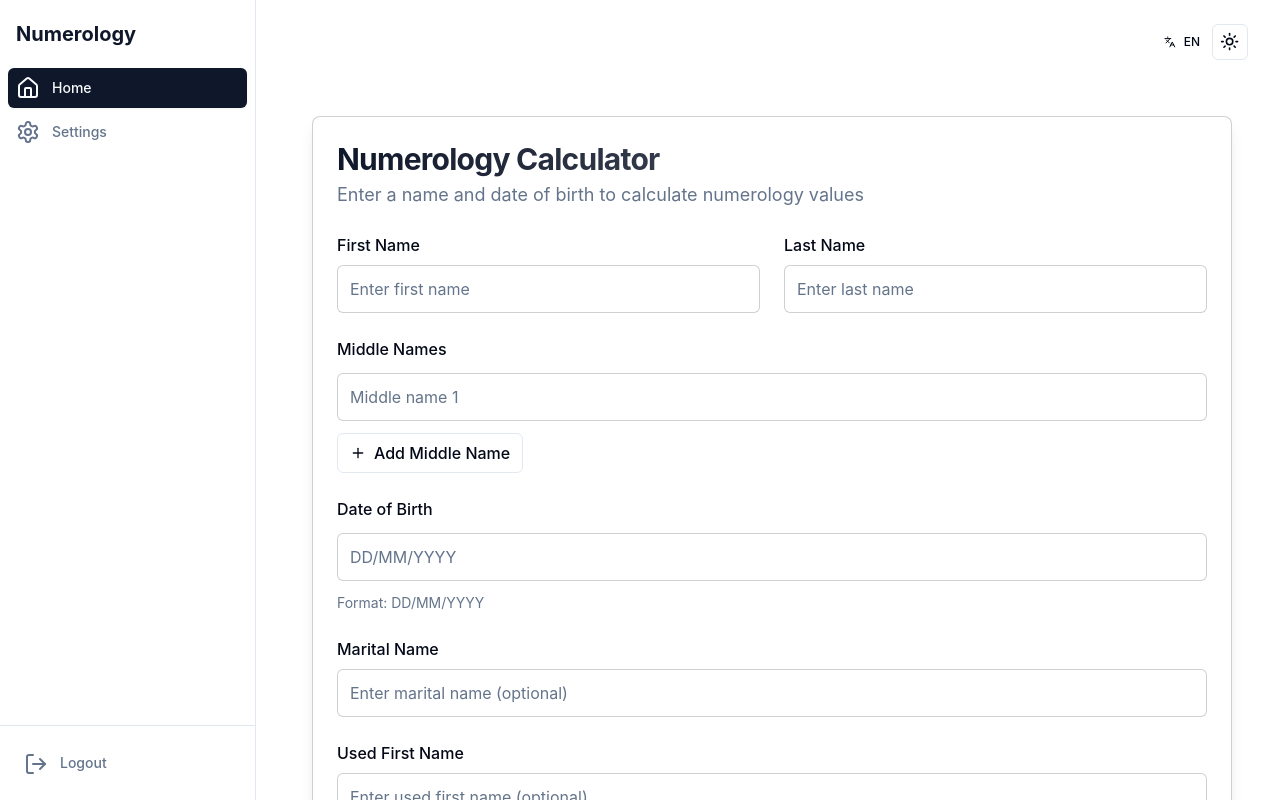
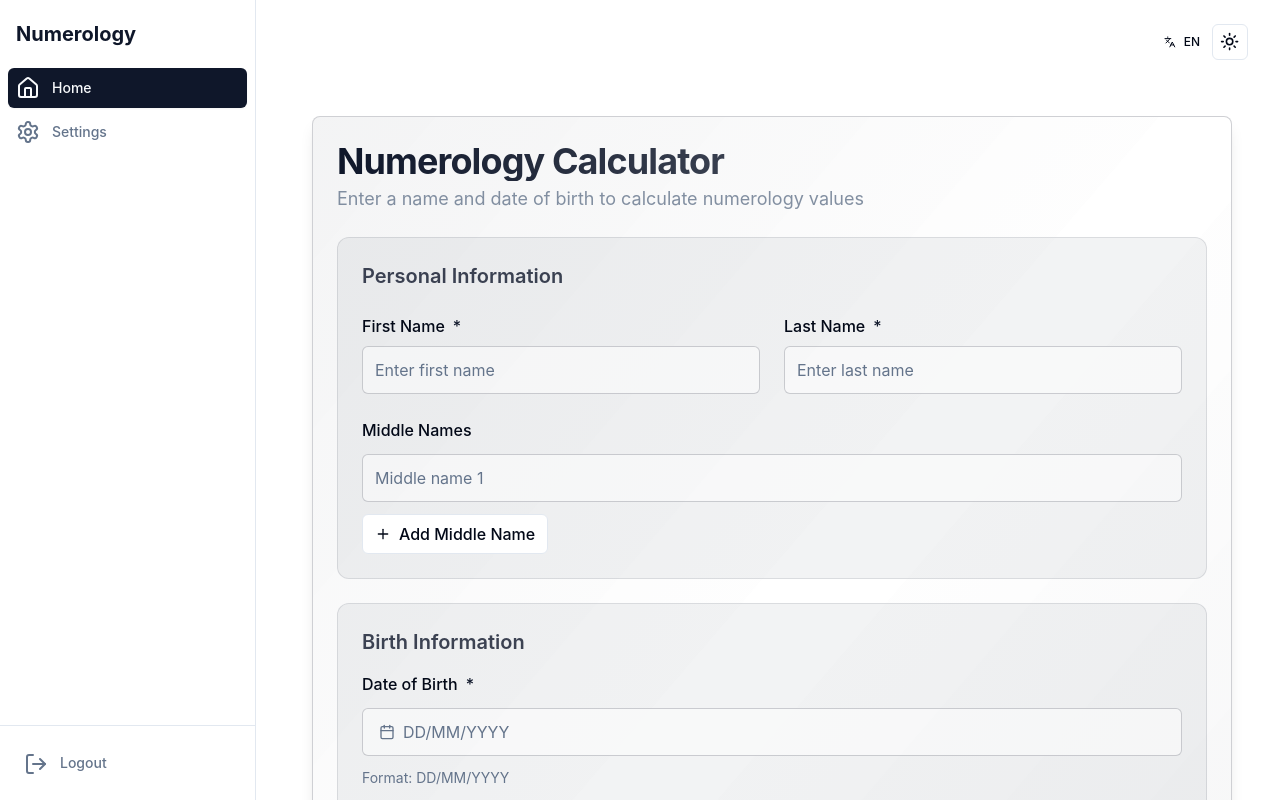
Before and after one commit to HichemMerniz/numerology-backoffice-v2, a React (Create React App) app: page / in a window 1280 px wide. Shown: the top 800 px of the page. Built offline with nearby package versions, Linux system fonts and the light colour scheme; sample sign-in values are in the browser's storage.

Commit message:
new version

```diff
--- a/package.json
+++ b/package.json
@@ -6,6 +6,7 @@
     "@radix-ui/react-checkbox": "^1.1.4",
     "@radix-ui/react-dialog": "^1.1.6",
     "@radix-ui/react-label": "^2.1.2",
+    "@radix-ui/react-popover": "^1.1.6",
     "@radix-ui/react-switch": "^1.1.3",
     "@radix-ui/react-toast": "^1.2.6",
     "@radix-ui/themes": "^3.2.1",
@@ -16,12 +17,14 @@
     "@testing-library/user-event": "^13.5.0",
     "@types/jest": "^27.5.2",
     "@types/jwt-decode": "^3.1.0",
+    "@types/react-day-picker": "^5.3.0",
     "@types/react-dom": "^19.0.4",
     "axios": "^1.8.4",
     "framer-motion": "^12.5.0",
     "jwt-decode": "^4.0.0",
     "motion": "^12.5.0",
     "react": "^19.0.0",
+    "react-day-picker": "^9.6.3",
     "react-dom": "^19.0.0",
     "react-hook-form": "^7.54.2",
     "react-router-dom": "^7.4.0",
--- /dev/null
+++ b/src/components/ui/calendar.tsx
@@ -0,0 +1,64 @@
+import * as React from "react"
+import { ChevronLeft, ChevronRight } from "lucide-react"
+import { DayPicker } from "react-day-picker"
+
+import { cn } from "@/lib/utils"
+import { buttonVariants } from "@/components/ui/button"
+
+export type CalendarProps = React.ComponentProps<typeof DayPicker>
+
+function Calendar({
+  className,
+  classNames,
+  showOutsideDays = true,
+  ...props
+}: CalendarProps) {
+  return (
+    <DayPicker
+      showOutsideDays={showOutsideDays}
+      className={cn("p-3", className)}
+      classNames={{
+        months: "flex flex-col sm:flex-row space-y-4 sm:space-x-4 sm:space-y-0",
+        month: "space-y-4",
+        caption: "flex justify-center pt-1 relative items-center",
+        caption_label: "text-sm font-medium",
+        nav: "space-x-1 flex items-center",
+        nav_button: cn(
+          buttonVariants({ variant: "outline" }),
+          "h-7 w-7 bg-transparent p-0 opacity-50 hover:opacity-100"
+        ),
+        nav_button_previous: "absolute left-1",
+        nav_button_next: "absolute right-1",
+        table: "w-full border-collapse space-y-1",
+        head_row: "flex",
+        head_cell:
+          "text-muted-foreground rounded-md w-9 font-normal text-[0.8rem]",
+        row: "flex w-full mt-2",
+        cell: "h-9 w-9 text-center text-sm p-0 relative [&:has([aria-selected].day-range-end)]:rounded-r-md [&:has([aria-selected].day-outside)]:bg-accent/50 [&:has([aria-selected])]:bg-accent first:[&:has([aria-selected])]:rounded-l-md last:[&:has([aria-selected])]:rounded-r-md focus-within:relative focus-within:z-20",
+        day: cn(
+          buttonVariants({ variant: "ghost" }),
+          "h-9 w-9 p-0 font-normal aria-selected:opacity-100"
+        ),
+        day_range_end: "day-range-end",
+        day_selected:
+          "bg-primary text-primary-foreground hover:bg-primary hover:text-primary-foreground focus:bg-primary focus:text-primary-foreground",
+        day_today: "bg-accent text-accent-foreground",
+        day_outside:
+          "day-outside text-muted-foreground opacity-50 aria-selected:bg-accent/50 aria-selected:text-muted-foreground aria-selected:opacity-30",
+        day_disabled: "text-muted-foreground opacity-50",
+        day_range_middle:
+          "aria-selected:bg-accent aria-selected:text-accent-foreground",
+        day_hidden: "invisible",
+        ...classNames,
+      }}
+      components={{
+        IconLeft: ({ ...props }) => <ChevronLeft className="h-4 w-4" />,
+        IconRight: ({ ...props }) => <ChevronRight className="h-4 w-4" />,
+      }}
+      {...props}
+    />
+  )
+}
+Calendar.displayName = "Calendar"
+
+export { Calendar }
--- /dev/null
+++ b/src/components/ui/date-picker.tsx
@@ -0,0 +1,47 @@
+import * as React from "react"
+import { format } from "date-fns"
+import { Calendar as CalendarIcon } from "lucide-react"
+
+import { cn } from "@/lib/utils"
+import { Button } from "@/components/ui/button"
+import { Calendar } from "@/components/ui/calendar"
+import {
+  Popover,
+  PopoverContent,
+  PopoverTrigger,
+} from "@/components/ui/popover"
+
+interface DatePickerProps {
+  date?: Date
+  onSelect?: (date: Date | undefined) => void
+  className?: string
+  placeholder?: string
+}
+
+export function DatePicker({ date, onSelect, className, placeholder = "Pick a date" }: DatePickerProps) {
+  return (
+    <Popover>
+      <PopoverTrigger asChild>
+        <Button
+          variant={"outline"}
+          className={cn(
+            "w-full justify-start text-left font-normal h-12 bg-background/50 border-primary/20 focus:border-primary/40 text-base",
+            !date && "text-muted-foreground",
+            className
+          )}
+        >
+          <CalendarIcon className="mr-2 h-4 w-4" />
+          {date ? format(date, "dd/MM/yyyy") : <span>{placeholder}</span>}
+        </Button>
+      </PopoverTrigger>
+      <PopoverContent className="w-auto p-0" align="start">
+        <Calendar
+          mode="single"
+          selected={date}
+          onSelect={onSelect}
+          initialFocus
+        />
+      </PopoverContent>
+    </Popover>
+  )
+}
--- /dev/null
+++ b/src/components/ui/popover.tsx
@@ -0,0 +1,29 @@
+import * as React from "react"
+import * as PopoverPrimitive from "@radix-ui/react-popover"
+
+import { cn } from "@/lib/utils"
+
+const Popover = PopoverPrimitive.Root
+
+const PopoverTrigger = PopoverPrimitive.Trigger
+
+const PopoverContent = React.forwardRef<
+  React.ElementRef<typeof PopoverPrimitive.Content>,
+  React.ComponentPropsWithoutRef<typeof PopoverPrimitive.Content>
+>(({ className, align = "center", sideOffset = 4, ...props }, ref) => (
+  <PopoverPrimitive.Portal>
+    <PopoverPrimitive.Content
+      ref={ref}
+      align={align}
+      sideOffset={sideOffset}
+      className={cn(
+        "z-50 w-72 rounded-md border bg-popover p-4 text-popover-foreground shadow-md outline-none data-[state=open]:animate-in data-[state=closed]:animate-out data-[state=closed]:fade-out-0 data-[state=open]:fade-in-0 data-[state=closed]:zoom-out-95 data-[state=open]:zoom-in-95 data-[side=bottom]:slide-in-from-top-2 data-[side=left]:slide-in-from-right-2 data-[side=right]:slide-in-from-left-2 data-[side=top]:slide-in-from-bottom-2",
+        className
+      )}
+      {...props}
+    />
+  </PopoverPrimitive.Portal>
+))
+PopoverContent.displayName = PopoverPrimitive.Content.displayName
+
+export { Popover, PopoverTrigger, PopoverContent }
--- a/src/config/api.ts
+++ b/src/config/api.ts
@@ -1,2 +1,2 @@
-export const API_BASE_URL = 'http://localhost:5000';
-// export const API_BASE_URL = 'https://numerology-api-5xcm.onrender.com';
+// export const API_BASE_URL = 'http://localhost:5000';
+export const API_BASE_URL = 'https://numerology-api-5xcm.onrender.com';
--- a/src/pages/Dashboard.tsx
+++ b/src/pages/Dashboard.tsx
@@ -19,6 +19,8 @@
 import { Label } from "@/components/ui/label";
 import { Switch } from "@/components/ui/switch";
 import { NumerologyGrid } from "@/components/numerology/NumerologyGrid";
+import { DatePicker } from "@/components/ui/date-picker";
+import { format, parse } from "date-fns";
 
 export default function Dashboard() {
   const [formData, setFormData] = useState({
@@ -64,11 +66,9 @@
     return true;
   };
 
-  const handleInputChange = (field: string, value: string | boolean) => {
-    if (field === "birthDate" && typeof value === "string") {
-      // Format the input as the user types
-      const formattedDate = formatDateInput(value);
-      setFormData((prev) => ({ ...prev, [field]: formattedDate }));
+  const handleInputChange = (field: string, value: string | boolean | Date) => {
+    if (field === "birthDate" && value instanceof Date) {
+      setFormData((prev) => ({ ...prev, [field]: format(value, "dd/MM/yyyy") }));
     } else {
       setFormData((prev) => ({ ...prev, [field]: value }));
     }
@@ -160,29 +160,34 @@
 
   return (
     <DashboardLayout>
-      <div className="max-w-7xl mx-auto px-4 py-8">
-        {/* Keep existing form section */}
+      <div className="max-w-7xl mx-auto px-4 py-8 space-y-8">
+        {/* Calculator Form */}
         <motion.div
           initial={{ opacity: 0, y: 20 }}
           animate={{ opacity: 1, y: 0 }}
           transition={{ duration: 0.5 }}
         >
-          <Card className="backdrop-blur-sm bg-card/50 border-primary/20 shadow-lg">
-            <CardHeader className="space-y-1">
-              <CardTitle className="text-3xl font-bold bg-gradient-to-r from-primary to-primary/60 bg-clip-text text-transparent">
+          <Card className="backdrop-blur-sm bg-card/50 border-primary/20 shadow-lg overflow-hidden">
+            <div className="absolute inset-0 bg-gradient-to-br from-primary/5 via-transparent to-primary/5 pointer-events-none" />
+            <CardHeader className="space-y-1 relative">
+              <CardTitle className="text-4xl font-bold bg-gradient-to-r from-primary to-primary/60 bg-clip-text text-transparent">
                 {t("calculator.title")}
               </CardTitle>
-              <CardDescription className="text-lg text-muted-foreground">
+              <CardDescription className="text-lg text-muted-foreground/80">
                 {t("calculator.description")}
               </CardDescription>
             </CardHeader>
-            <CardContent>
+            <CardContent className="relative">
               <div className="grid gap-8">
                 <div className="grid gap-6">
+                  {/* Name Fields Section */}
+                  <div className="p-6 rounded-xl bg-primary/5 border border-primary/10 space-y-6">
+                    <h3 className="text-xl font-semibold text-primary/80">Personal Information</h3>
                     <div className="grid grid-cols-1 md:grid-cols-2 gap-6">
                       <div className="space-y-2">
-                      <Label htmlFor="firstName" className="text-base font-medium">
+                        <Label htmlFor="firstName" className="text-base font-medium inline-flex items-center gap-2">
                           {t("calculator.firstName")}
+                          <span className="text-primary">*</span>
                         </Label>
                         <Input
                           id="firstName"
@@ -190,12 +195,13 @@
                           placeholder="Enter first name"
                           value={formData.firstName}
                           onChange={(e) => handleInputChange("firstName", e.target.value)}
-                        className="h-12 bg-background/50 border-primary/20 focus:border-primary/40 text-base"
+                          className="h-12 bg-background/50 border-primary/20 focus:border-primary/40 text-base transition-colors"
                         />
                       </div>
                       <div className="space-y-2">
-                      <Label htmlFor="lastName" className="text-base font-medium">
+                        <Label htmlFor="lastName" className="text-base font-medium inline-flex items-center gap-2">
                           {t("calculator.lastName")}
+                          <span className="text-primary">*</span>
                         </Label>
                         <Input
                           id="lastName"
@@ -203,13 +209,14 @@
                           placeholder="Enter last name"
                           value={formData.lastName}
                           onChange={(e) => handleInputChange("lastName", e.target.value)}
-                        className="h-12 bg-background/50 border-primary/20 focus:border-primary/40 text-base"
+                          className="h-12 bg-background/50 border-primary/20 focus:border-primary/40 text-base transition-colors"
                         />
                       </div>
                     </div>
 
                     <div className="space-y-3">
                       <Label className="text-base font-medium">{t("calculator.middleNames")}</Label>
+                      <div className="space-y-3">
                         {formData.middleNames.map((name, index) => (
                           <motion.div
                             key={index}
@@ -222,14 +229,14 @@
                               value={name}
                               onChange={(e) => handleMiddleNameChange(index, e.target.value)}
                               placeholder={`Middle name ${index + 1}`}
-                          className="h-12 bg-background/50 border-primary/20 focus:border-primary/40 text-base"
+                              className="h-12 bg-background/50 border-primary/20 focus:border-primary/40 text-base transition-colors"
                             />
                             {formData.middleNames.length > 1 && (
                               <Button
                                 variant="destructive"
                                 size="icon"
                                 onClick={() => removeMiddleName(index)}
-                            className="h-12 w-12"
+                                className="h-12 w-12 hover:bg-destructive/90 transition-colors"
                               >
                                 <Trash2 className="h-5 w-5" />
                               </Button>
@@ -240,54 +247,38 @@
                           variant="outline"
                           size="sm"
                           onClick={addMiddleName}
-                      className="mt-2 h-10 text-base"
+                          className="h-10 text-base hover:bg-primary/5 transition-colors"
                         >
                           <Plus className="h-4 w-4 mr-2" />
                           {t("calculator.addMiddleName")}
                         </Button>
                       </div>
-
-                  <div className="space-y-3">
-                    <Label htmlFor="birthDate" className="text-base font-medium">
-                      {t("calculator.dob")}
-                    </Label>
-                    <div className="relative">
-                      <Input
-                        id="birthDate"
-                        type="text"
-                        placeholder="DD/MM/YYYY"
-                        value={formData.birthDate}
-                        onChange={(e) => handleInputChange("birthDate", e.target.value)}
-                        maxLength={10}
-                        className="h-12 bg-background/50 border-primary/20 focus:border-primary/40 text-base pr-8"
-                      />
-                      {formData.birthDate && validateDate(formData.birthDate) && (
-                        <motion.div
-                          initial={{ scale: 0 }}
-                          animate={{ scale: 1 }}
-                          className="absolute right-3 top-1/2 -translate-y-1/2 text-green-500"
-                        >
-                          <CheckCircle2 className="h-5 w-5" />
-                        </motion.div>
-                      )}
-                    </div>
-                    <div className="flex justify-between items-center text-sm">
-                      <p className="text-muted-foreground">
-                        Format: DD/MM/YYYY
-                      </p>
-                      {formData.birthDate && !validateDate(formData.birthDate) && (
-                        <motion.p
-                          initial={{ opacity: 0 }}
-                          animate={{ opacity: 1 }}
-                          className="text-red-500 flex items-center gap-1"
-                        >
-                          <AlertCircle className="h-4 w-4" />
-                          Invalid date
-                        </motion.p>
-                      )}
                     </div>
                   </div>
 
+                  {/* Birth Date Section */}
+                  <div className="p-6 rounded-xl bg-primary/5 border border-primary/10 space-y-4">
+                    <h3 className="text-xl font-semibold text-primary/80">Birth Information</h3>
+                    <div className="space-y-3">
+                      <Label htmlFor="birthDate" className="text-base font-medium inline-flex items-center gap-2">
+                        {t("calculator.dob")}
+                        <span className="text-primary">*</span>
+                      </Label>
+                      <DatePicker
+                        date={formData.birthDate ? parse(formData.birthDate, "dd/MM/yyyy", new Date()) : undefined}
+                        onSelect={(date) => handleInputChange("birthDate", date as Date)}
+                        placeholder="DD/MM/YYYY"
+                      />
+                      <p className="text-sm text-muted-foreground">
+                        Format: DD/MM/YYYY
+                      </p>
+                    </div>
+                  </div>
+
+                  {/* Additional Information Section */}
+                  <div className="p-6 rounded-xl bg-primary/5 border border-primary/10 space-y-6">
+                    <h3 className="text-xl font-semibold text-primary/80">Additional Information</h3>
+                    <div className="grid grid-cols-1 md:grid-cols-2 gap-6">
                       <div className="space-y-2">
                         <Label htmlFor="maritalName" className="text-base font-medium">
                           {t("calculator.maritalName")}
@@ -298,10 +289,9 @@
                           placeholder="Enter marital name (optional)"
                           value={formData.maritalName}
                           onChange={(e) => handleInputChange("maritalName", e.target.value)}
-                      className="h-12 bg-background/50 border-primary/20 focus:border-primary/40 text-base"
+                          className="h-12 bg-background/50 border-primary/20 focus:border-primary/40 text-base transition-colors"
                         />
                       </div>
-
                       <div className="space-y-2">
                         <Label htmlFor="usedFirstName" className="text-base font-medium">
                           {t("calculator.usedFirstName")}
@@ -312,8 +302,9 @@
                           placeholder="Enter used first name (optional)"
                           value={formData.usedFirstName}
                           onChange={(e) => handleInputChange("usedFirstName", e.target.value)}
-                      className="h-12 bg-background/50 border-primary/20 focus:border-primary/40 text-base"
+                          className="h-12 bg-background/50 border-primary/20 focus:border-primary/40 text-base transition-colors"
                         />
+                      </div>
                     </div>
 
                     <div className="flex items-center space-x-3 py-2">
@@ -328,10 +319,11 @@
                         {t("calculator.carriedNameFor25Years")}
                       </Label>
                     </div>
+                  </div>
 
                   <Button
                     onClick={fetchNumerology}
-                    className="w-full h-14 text-lg font-semibold bg-gradient-to-r from-primary to-primary/80 hover:from-primary/90 hover:to-primary/70 transition-all duration-300"
+                    className="w-full h-14 text-lg font-semibold bg-gradient-to-r from-primary to-primary/80 hover:from-primary/90 hover:to-primary/70 transition-all duration-300 shadow-lg shadow-primary/20"
                     disabled={isLoading}
                   >
                     {isLoading ? (
@@ -549,7 +541,7 @@
                         onClick={() => generatePDF(result?.pdfUrl)}
                         variant="outline"
                         className="flex items-center gap-2 h-12 text-lg font-semibold hover:bg-primary/5 transition-all duration-300"
-                        disabled={isGenerating}
+                        disabled={true}
                       >
                         {isGenerating ? (
                           <>
```
Also changed, not shown: src/translations/index.ts (+40 -81 lines), 1 other file (tests, documents, lock files or other folders). Lines whose indentation alone changed are shown as unchanged.
